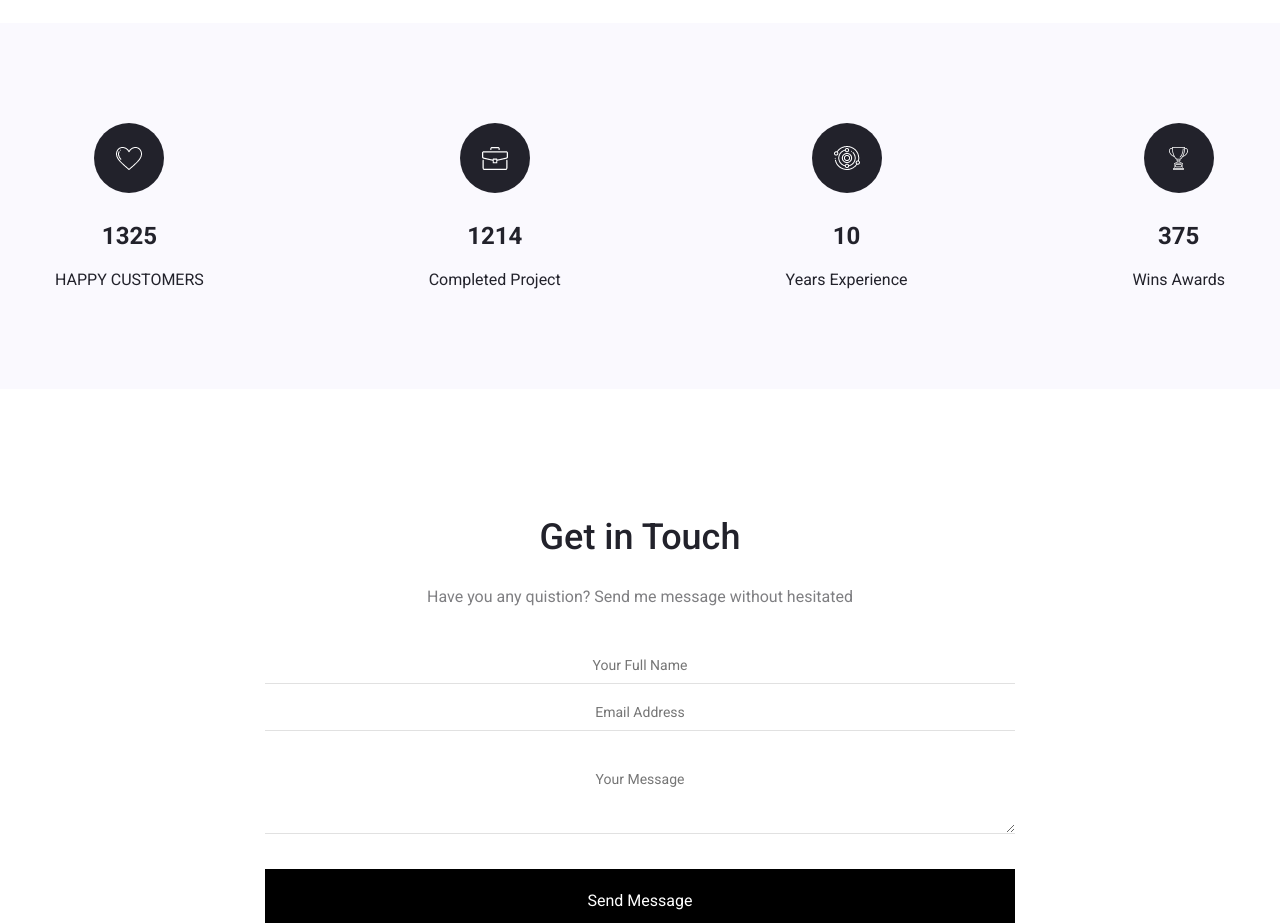
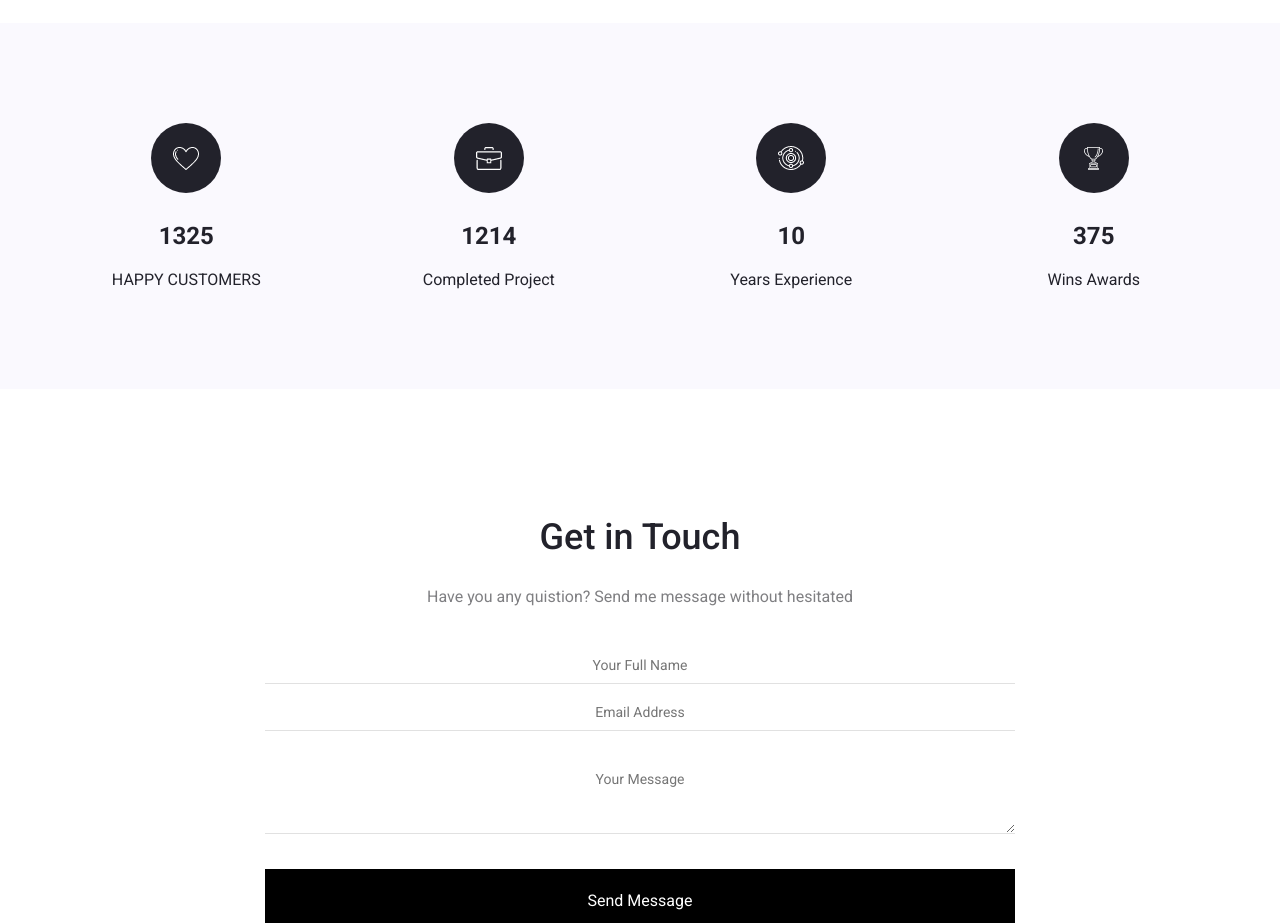
Before and after one commit to LaroPam/portfolio-website, a plain HTML site: page index.html in a window 1280 px wide. Shown: the part 5100-6023 px from the top of the page. Drawn offline with Linux system fonts and the light colour scheme.

Commit message:
Update style.css

```diff
--- a/css/style.css
+++ b/css/style.css
@@ -581,9 +581,12 @@ html {
   }
 }
 .advantages__body {
-  display: flex;
-  justify-content: space-between;
-  align-items: center;
+  display: grid;
+  grid-template-columns: repeat(4, 1fr);
+  grid-gap: 40px;
+}
+@media (max-width: 768px) {
+  grid-template-columns: repeat(2, 1fr);
 }
 .advantages__item {
   text-align: center;
```
